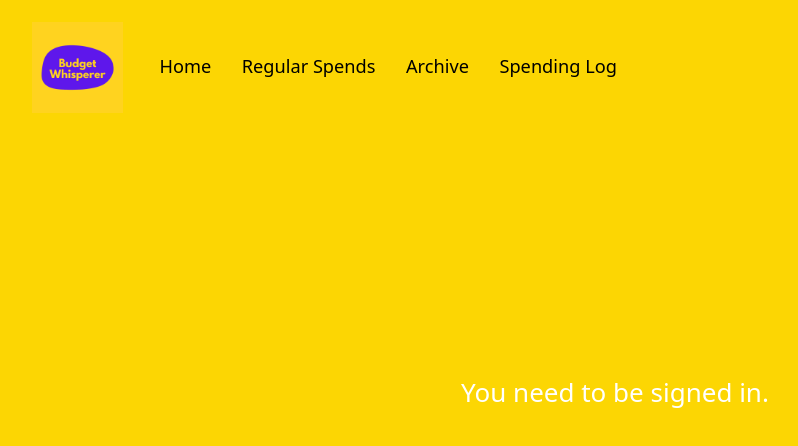
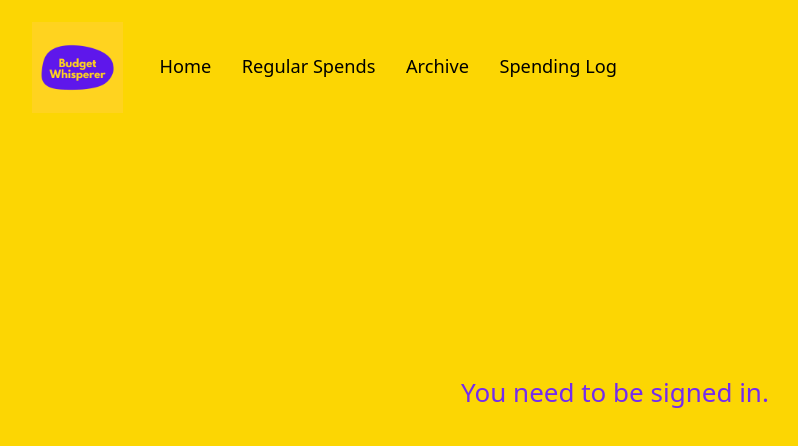
Before and after one commit to LornaRoberts/ctb-react, a React (Create React App) app: page /spends in a window 1280 px wide. Shown: the top 446 px of the page, without its empty margins (25-823 px from the left). Built offline with nearby package versions, Linux system fonts and the light colour scheme.

Commit message:
Please login now in purple

```diff
--- /dev/null
+++ b/src/components/Archive/index.css
@@ -0,0 +1,4 @@
+.Notice{
+    color: #732bf0 !important;
+
+  }
--- a/src/components/Archive/index.js
+++ b/src/components/Archive/index.js
@@ -1,5 +1,6 @@
 import React, { useEffect, useState } from 'react';
 import MonthModal from './MonthModal';
+import './index.css'
 
 function Archive() {
 
@@ -37,7 +38,7 @@ function Archive() {
 
   if (!userObj) {
     return (
-        <div>
+        <div className="Notice">
           <p>You need to be signed in.</p>
         </div>
     )
--- /dev/null
+++ b/src/components/Expenses/index.css
@@ -0,0 +1,4 @@
+.Notice{
+    color: #732bf0 !important;
+
+  }
--- a/src/components/Expenses/index.js
+++ b/src/components/Expenses/index.js
@@ -2,6 +2,7 @@ import React, { useEffect, useState } from 'react';
 import ListOfExpenses from './listofexpenses';
 import NewExpense from './new';
 import Tetp from './totalexpensesthisperiod';
+import './index.css'
 
 function Expenses() {
 
@@ -19,7 +20,7 @@ function Expenses() {
 
   if (!userObj) {
     return (
-        <div>
+        <div className="Notice">
           <p>You need to be signed in.</p>
         </div>
     )
--- a/src/components/Home/index.css
+++ b/src/components/Home/index.css
@@ -37,7 +37,7 @@
   .Buttons{
       display: flex;
       flex-direction: row;
-
+      justify-content: center;
   }
 
   .SignUp{
--- a/src/components/Home/index.js
+++ b/src/components/Home/index.js
@@ -30,7 +30,7 @@ function Home () {
         return (
             <div>
             <img src={Logo} alt="Budget Whisperer logo" className="LargeLogo"/>
-            <div className="Buttons"> <SignUp className="SignUp"/> <Login className="Login"/> </div>
+            <div className="Buttons" > <SignUp className="SignUp"/> <Login className="Login"/> </div>
             </div>
         )
     }
--- a/src/components/Spends/index.css
+++ b/src/components/Spends/index.css
@@ -4,3 +4,8 @@
 
 
 }
+
+.Notice{
+  color: #732bf0 !important;
+
+}
--- a/src/components/Spends/index.js
+++ b/src/components/Spends/index.js
@@ -2,6 +2,7 @@ import React, { useEffect, useState } from 'react';
 import ListOfSpends from './listofspends';
 import NewSpend from './new';
 import Tstp from './totalspendsthisperiod';
+import './index.css'
 
 function Spends() {
 
@@ -19,8 +20,8 @@ function Spends() {
 
     if (!userObj) {
       return (
-          <div>
-            <p>You need to be signed in.</p>
+          <div className="Notice">
+            <p> You need to be signed in.</p>
           </div>
       )
   } else {
```
Also changed, not shown: 1 other file (tests, documents, lock files or other folders).
